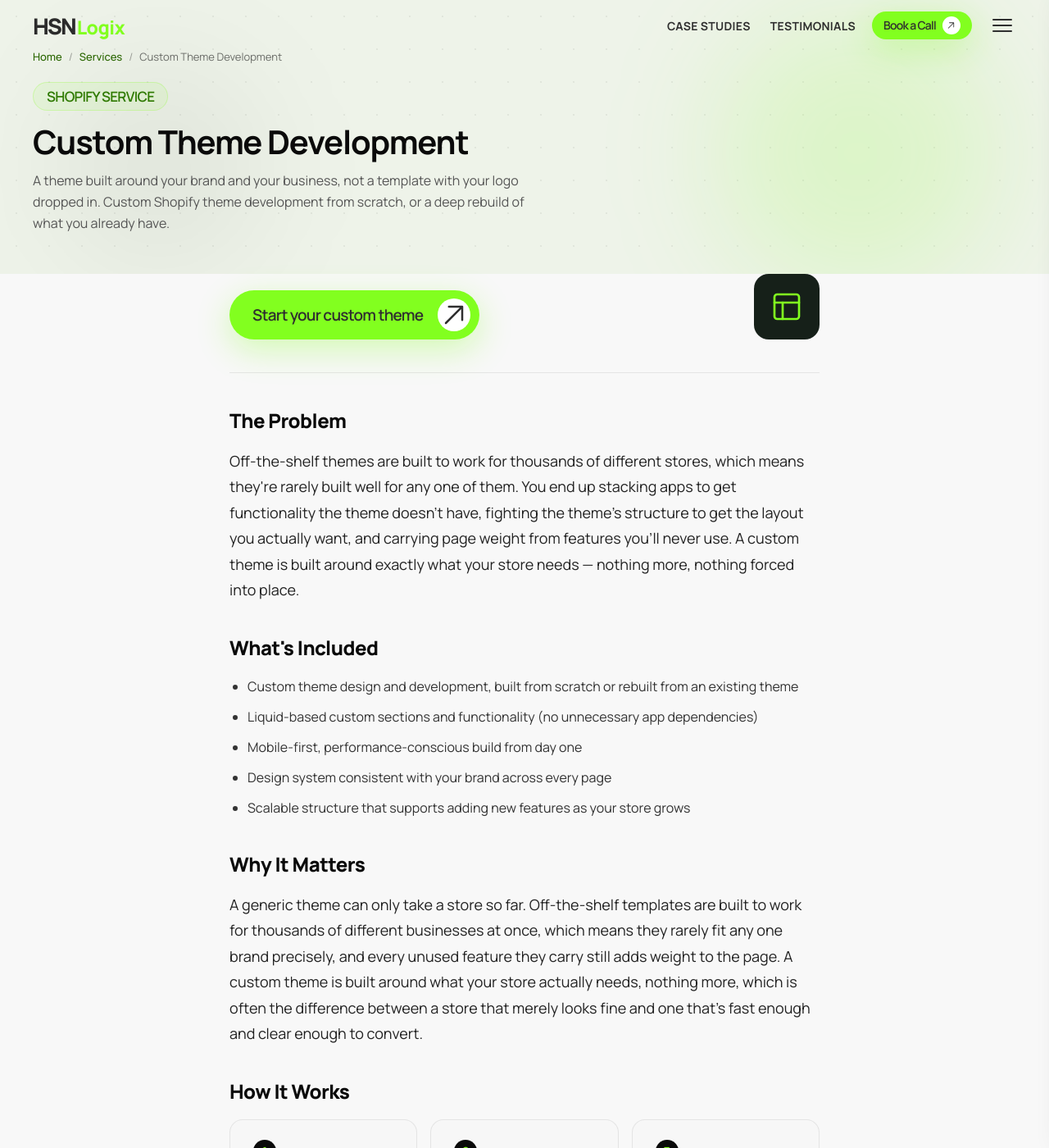
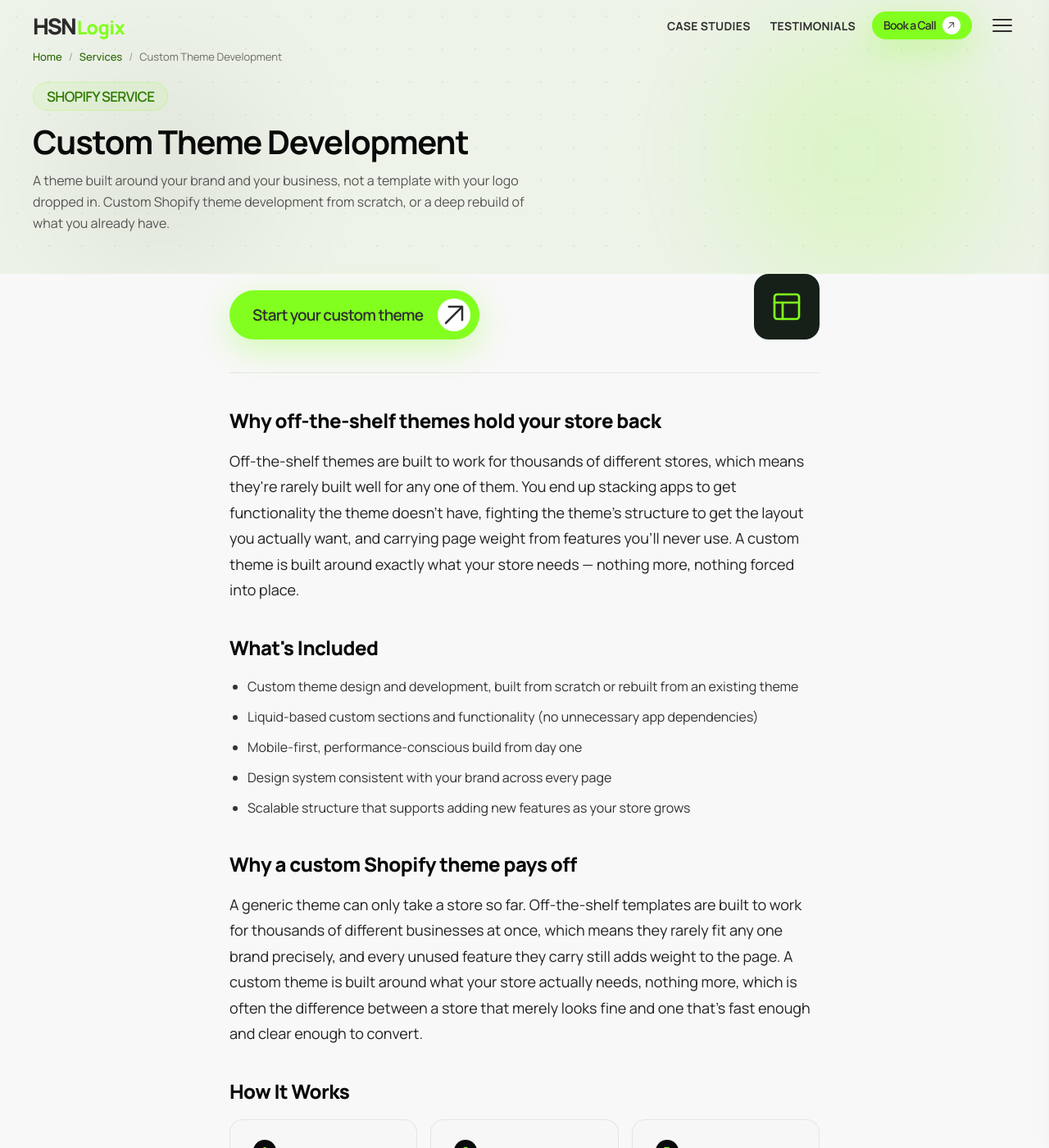
Before and after one commit to gr8ahmad/hsnlogix, a Jekyll site: the page built from _services/theme-development.md, in a window 1280 px wide and 1400 px high. Shown: the whole window at 82% size. Built offline with Jekyll 4.4.1, drawn with Linux system fonts in a browser that asks for light colours; a script that is not in the unit is left out.

Commit message:
Make service page section headings overridable via front matter
Add problem_heading and why_matters_heading optional front-matter fields
to _layouts/service.html, with Liquid | default: fallbacks so the 8
non-pilot service pages continue rendering "The Problem" and "Why It
Matters" unchanged.

Set keyword-specific headings on the 3 pilot pages:
- theme-development: "Why off-the-shelf themes hold your store back" /
  "Why a custom Shopify theme pays off"
- app-integration: "Why off-the-shelf Shopify apps fall short" /
  "Why custom integrations outperform stacked apps"
- website-audit: "Why slow Shopify stores lose revenue" /
  "What a Shopify performance audit actually reveals"

Co-Authored-By: Claude Sonnet 4.6 <noreply@anthropic.com>
Claude-Session: https://claude.ai/code/session_015dfU2K8V8wNbXDRK3bceSx

```diff
--- a/_layouts/service.html
+++ b/_layouts/service.html
@@ -26,7 +26,7 @@ layout: default
 
   {% if page.problem %}
   <div class="service-section">
-    <h2 class="service-section-title">The Problem</h2>
+    <h2 class="service-section-title">{{ page.problem_heading | default: "The Problem" }}</h2>
     <div class="blog-post-body">
       <p>{{ page.problem }}</p>
     </div>
@@ -46,7 +46,7 @@ layout: default
 
   {% if content != "" %}
   <div class="service-section">
-    <h2 class="service-section-title">Why It Matters</h2>
+    <h2 class="service-section-title">{{ page.why_matters_heading | default: "Why It Matters" }}</h2>
     <div class="blog-post-body">
       {{ content }}
     </div>
--- a/_services/theme-development.md
+++ b/_services/theme-development.md
@@ -31,6 +31,8 @@ faq:
     answer: "Both Upwork escrow/milestone payments and direct payment are available."
   - question: "What support is included after launch?"
     answer: "Every project includes a post-launch window with 2–3 rounds of revisions. For ongoing support beyond that, the Maintenance Retainer keeps a developer watching your store monthly."
+problem_heading: "Why off-the-shelf themes hold your store back"
+why_matters_heading: "Why a custom Shopify theme pays off"
 proof_case_study: "Laboostudio"
 cta_label: "Start your custom theme"
 ---
```
Also changed, not shown: _services/app-integration.md (+2 -0 lines), _services/website-audit.md (+2 -0 lines).
